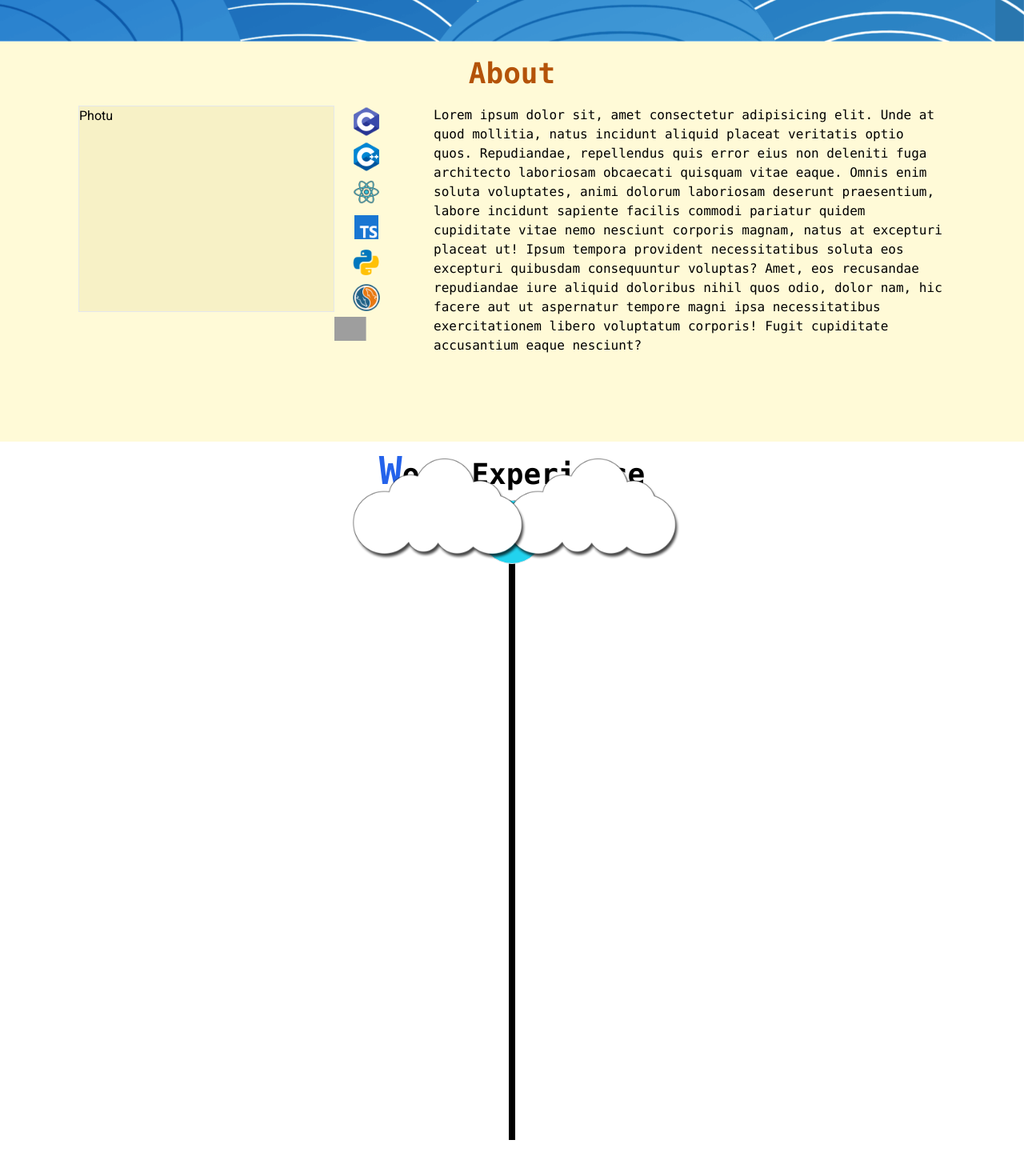
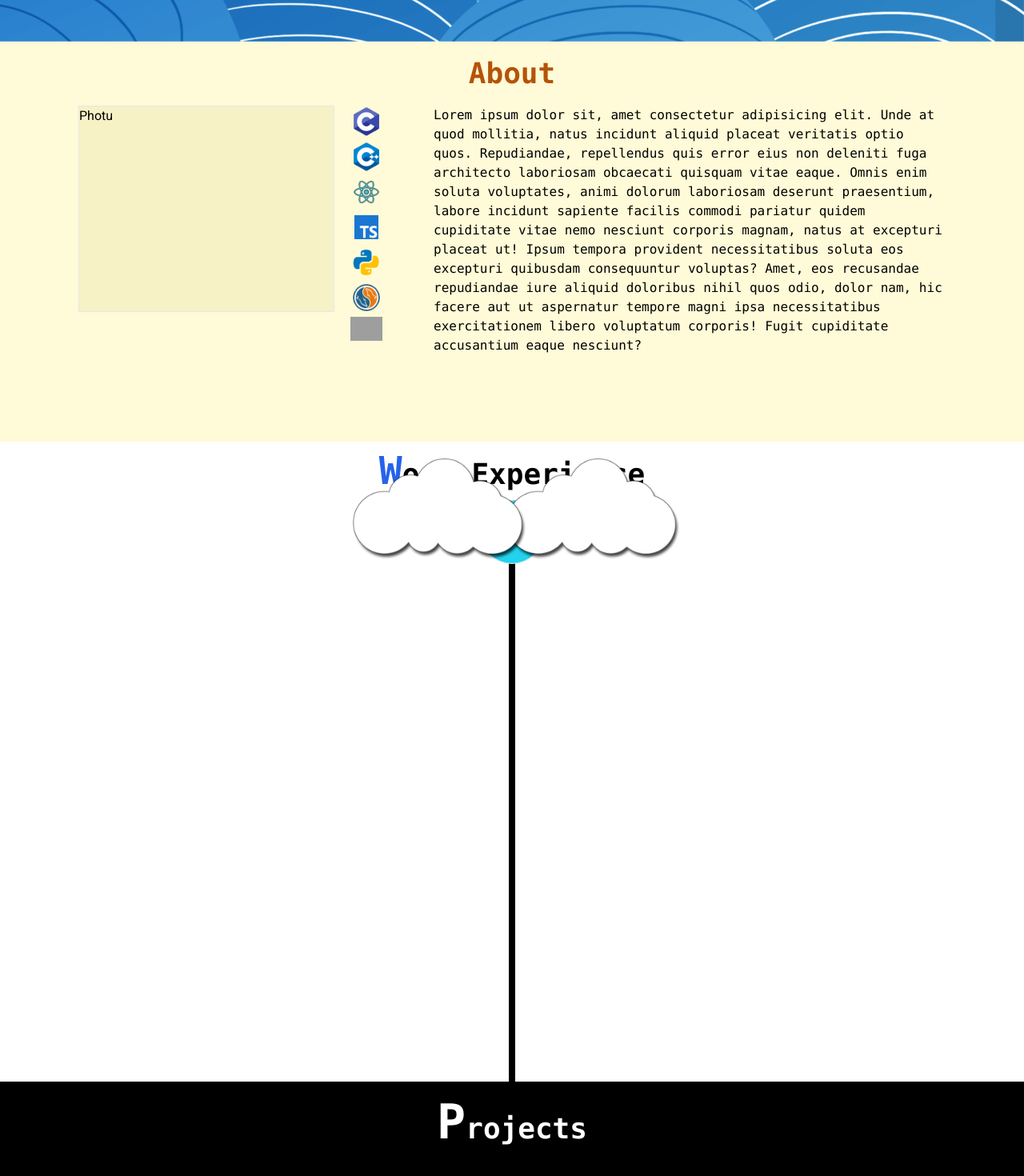
Before and after one commit to Batty-sk/Portfolio, a Next.js app: page / in a window 1280 px wide. Shown: the part 748-2218 px from the top of the page at 80% size. Before the commit the page ends 2187 px from the top, so only its background shows below. Built offline with nearby package versions, Linux system fonts and the light colour scheme; grey boxes are pictures that could not be loaded.

Commit message:
begining of project section

```diff
--- a/src/app/page.jsx
+++ b/src/app/page.jsx
@@ -5,6 +5,7 @@ import Header from "../components/Header"
 import Hero from "../components/Hero"
 import About from "../components/About"
 import WorkExperience from "../components/WorkExperience"
+import Project from "../components/Project"
 const page = () => {
   return (
     <main>
@@ -12,6 +13,7 @@ const page = () => {
     <Hero />
     <About />
     <WorkExperience />
+    <Project />
     </main>
     )
 }
--- a/src/components/About.jsx
+++ b/src/components/About.jsx
@@ -44,7 +44,7 @@ const About = () => {
         })
     },[])
   return (
-    <section className='h-[500px] w-full text-black flex flex-col items-center  bg-[#fffad7]' id='about'>
+    <section className='h-[500px] w-full text-black flex flex-col items-center  bg-[#fffad7] overflow-hidden' id='about'>
             <div className='about-title p-5 opacity-0'>
                 <h1 className='text-amber-700 font-bold font-mono text-4xl'>About</h1>
             </div>
--- /dev/null
+++ b/src/components/Project.jsx
@@ -0,0 +1,13 @@
+import React from 'react'
+
+const Project = () => {
+  return (
+    <section className='h-screen overflow-hidden bg-black' id='projects'>
+        <div className='p-5'>
+            <h1 className='text-white text-4xl text-center font-mono font-bold first-letter:text-6xl'>Projects</h1>
+        </div>
+    </section>
+  )
+}
+
+export default Project
--- a/src/components/WorkExperience.jsx
+++ b/src/components/WorkExperience.jsx
@@ -76,7 +76,7 @@ const WorkExperience = () => {
 
     },[])
   return (
-    <section className='h-screen' id='w-experience' ref={containerRef}>
+    <section className='h-screen overflow-hidden' id='w-experience' ref={containerRef}>
         <div className='relative flex justify-center'>
     <div className='text-black text-center p-3'>
         <h1 className='text-4xl font-mono font-bold first-letter:text-blue-600 first-letter:text-5xl'>Work Experience</h1>
@@ -91,26 +91,34 @@ const WorkExperience = () => {
         </div>
         </div>
 
-        <div className='relative flex justify-center items-center h-full'>
+        <div className='relative flex justify-center items-center h-full overflow-hidden'>
             <div className='absolute left-1/2 -translate-x-1/2 border top-0 bottom-0 w-2 border-black border-x-4 z-[-99]'></div>
             <div className='absolute left-1/2 -translate-x-1/2 border top-0 bottom-0 block h-20 w-20 rounded-full bg-cyan-400 z-[-97]' id='rounded-me'></div>
-            <div className='exp-container h-full w-full  flex flex-col justify-around items-center'>
+            <div className=' font-mono exp-container h-full w-full  flex flex-col justify-around items-center'>
                 {WORK_EXPERIENCE.map((exp,i)=>{
                     if(i){
                     return <div className='text-start relative z-[-98] opacity-0 exp-items h-32 w-[50%]  shadow-md shadow-green-100 text-black rounded-3xl border bg-zinc-100 ml-[50%] pl-8' key={i}>
-                       <div className=' p-3 text-3xl'>
-                        <h3 className='font-mono font-bold'>{exp.role}</h3>
+                       <div className=' p-3 '>
+                        <h3 className=' font-bold text-3xl'>{exp.role}</h3>
+                        <h3 className='font-bold'>Company: <span className='font-extralight'>{exp.company}</span></h3>
+
+                        <h3 className='font-bold'>Period: <span className='font-extralight'>{exp.duration}</span></h3>
                        </div>
 
                     </div>
                     }
 
-                    return <div className='text-end opacity-0 relative z-[-98] exp-items h-32 w-[50%] shadow-md shadow-orange-100 text-black rounded-md border bg-zinc-100 mr-[50%] pr-8' key={i}>
-                    <div className=' p-3  text-3xl'>
-                     <h3 className='font-mono font-bold'>{exp.role}</h3>
+                    return(
+                    <div className='text-end relative z-[-98] opacity-0 exp-items h-32 w-[50%]  shadow-md shadow-green-100 text-black rounded-3xl border bg-zinc-100 mr-[50%] pr-8' key={i}>
+                       <div className=' p-3 '>
+                        <h3 className=' font-bold text-3xl'>{exp.role}</h3>
+                        <h3 className='font-bold'>Company: <span className='font-extralight'>{exp.company}</span></h3>
+
+                        <h3 className='font-bold'>Period: <span className='font-extralight'>{exp.duration}</span></h3>
+                       </div>
+
                     </div>
-
-                 </div>
+                    )
                 }
                 )}
             </div>
--- a/src/constants.js
+++ b/src/constants.js
@@ -5,5 +5,5 @@ export const PROGRAMMING_SKILLS = [c,cplus,react,typescript,python,mysql,github,
 export const SOCIAL_LINKS = [githubsocial,linkedin,instagram]
 
 export const WORK_EXPERIENCE = [{role:'Full Stack Developer Intern',company:'Hoping Minds',duration:'6 months'},
-    {role:'Fronted Developer',company:'Texium Solutions',duration:'On Going'}
+    {role:'Fronted Developer',company:'Texium Solutions',duration:'working'}
 ]
```
Also changed, not shown: src/components/Projects.jsx (deleted).
